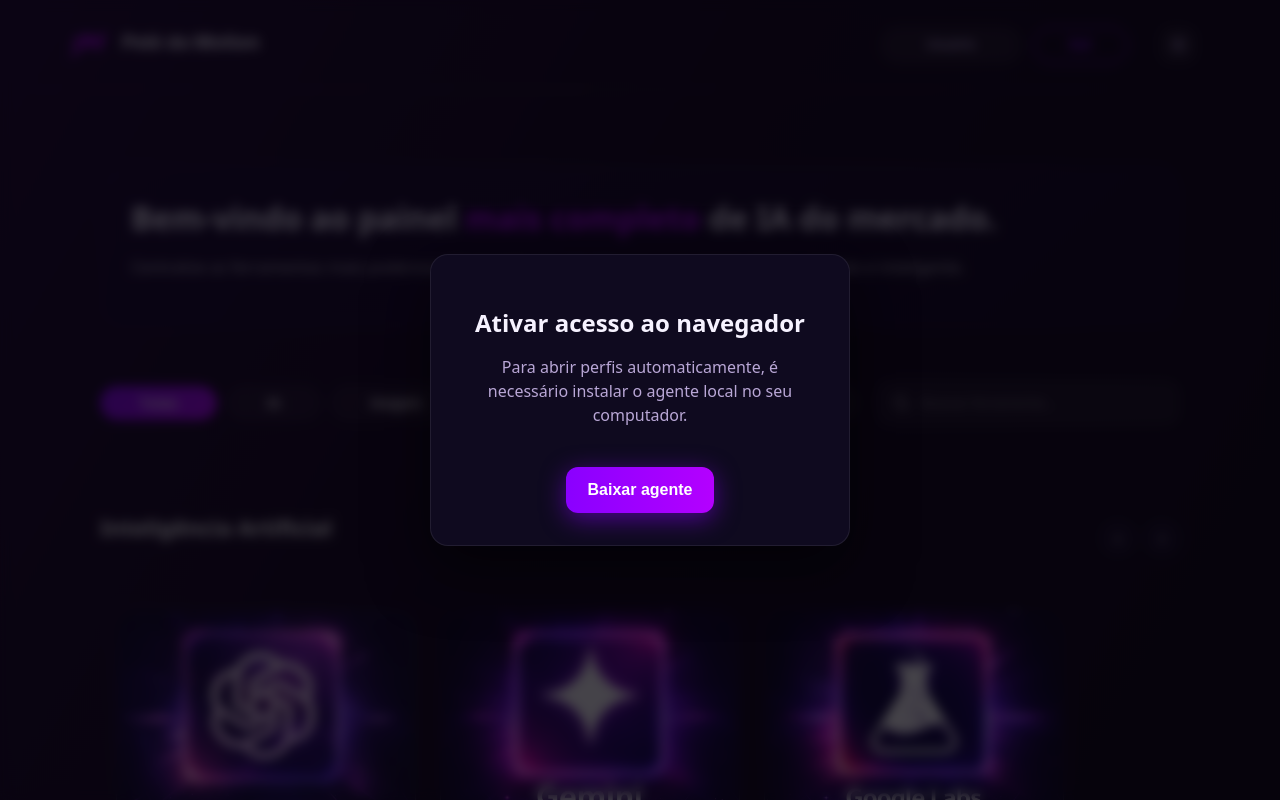
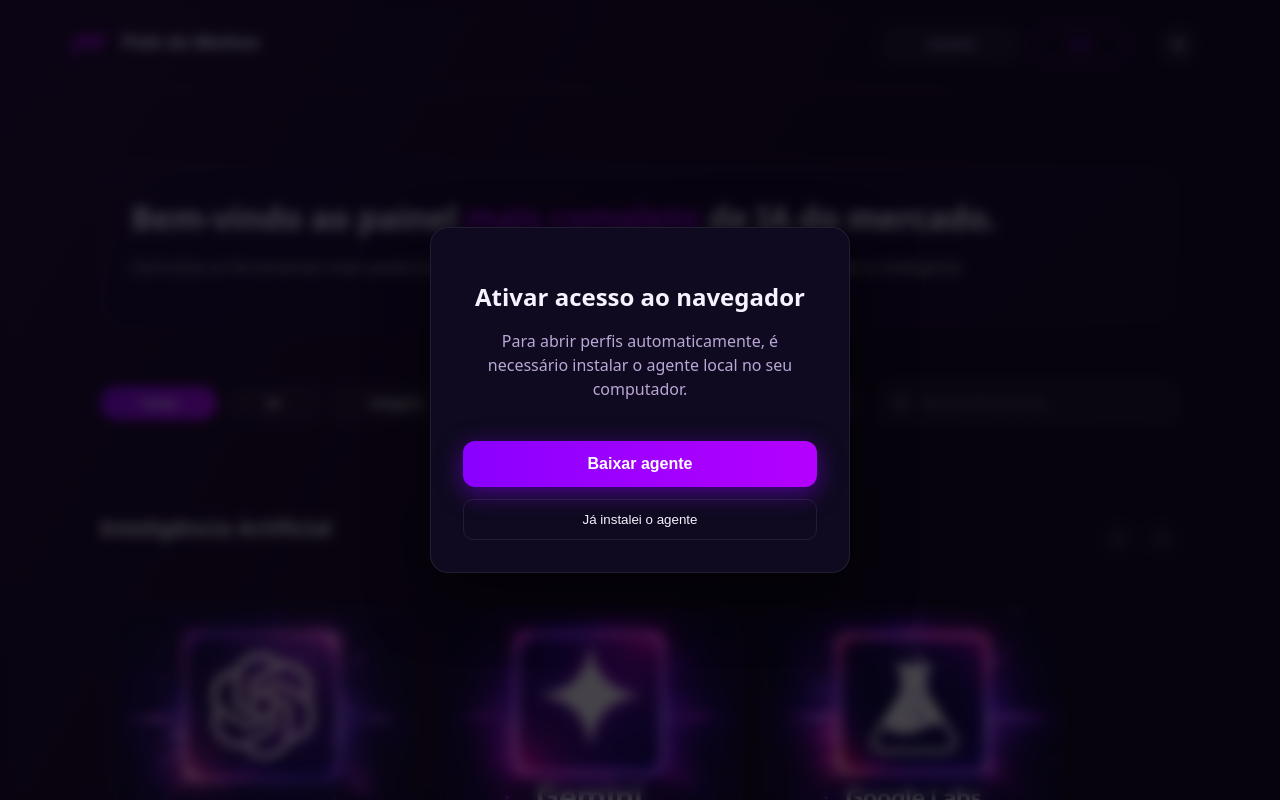
Before and after one commit to Gabriel090207/peledomotionportal, a React (Vite) app in the folder frontend/: page /dashboard in a window 1280 px wide. Shown: the top 800 px of the page. Built offline with nearby package versions, Linux system fonts and the light colour scheme; no server answers.

Commit message:
finalizando portal

```diff
--- a/frontend/src/components/AgentRequiredOverlay.tsx
+++ b/frontend/src/components/AgentRequiredOverlay.tsx
@@ -1,20 +1,39 @@
 type Props = {
   onDownload: () => void;
+  onRetry: () => void;
 };
 
-export default function AgentRequiredOverlay({ onDownload }: Props) {
+export default function AgentRequiredOverlay({
+  onDownload,
+  onRetry,
+}: Props) {
+  function handleDownload() {
+    window.location.href = "/agent-mac.zip";
+    onDownload?.();
+  }
+
   return (
     <div style={styles.overlay}>
       <div style={styles.card}>
         <h2 style={styles.title}>Ativar acesso ao navegador</h2>
 
         <p style={styles.text}>
-          Para abrir perfis automaticamente, é necessário instalar o
-          agente local no seu computador.
+          Para abrir perfis automaticamente, é necessário instalar o agente
+          local no seu computador.
         </p>
 
-        <button style={styles.button} onClick={onDownload}>
+        <button
+          style={styles.primaryButton}
+          onClick={handleDownload}
+        >
           Baixar agente
+        </button>
+
+        <button
+          style={styles.secondaryButton}
+          onClick={onRetry}
+        >
+          Já instalei o agente
         </button>
       </div>
     </div>
@@ -54,7 +73,7 @@ const styles = {
     lineHeight: 1.5,
   },
 
-  button: {
+  primaryButton: {
     marginTop: "24px",
     padding: "14px 22px",
     borderRadius: "12px",
@@ -66,5 +85,17 @@ const styles = {
     background:
       "linear-gradient(90deg, var(--p-0), var(--p-1))",
     boxShadow: "0 6px 24px rgba(138,0,255,.5)",
+    width: "100%",
+  },
+
+  secondaryButton: {
+    marginTop: "12px",
+    padding: "12px",
+    borderRadius: "10px",
+    border: "1px solid var(--stroke)",
+    background: "transparent",
+    color: "var(--text)",
+    cursor: "pointer",
+    width: "100%",
   },
 };
--- a/frontend/src/pages/DashboardPage.tsx
+++ b/frontend/src/pages/DashboardPage.tsx
@@ -265,11 +265,16 @@ useEffect(() => {
       {agentMissing && (
   <AgentRequiredOverlay
     onDownload={() => {
-      alert("Download do agente em breve");
+      window.location.href = "/agent.app";
+    }}
+    onRetry={async () => {
+      const running = await checkAgentRunning();
+      setAgentMissing(!running);
     }}
   />
 )}
 
+
     </div>
   );
 }
```
Also changed, not shown: 1 other file (tests, documents, lock files or other folders).
